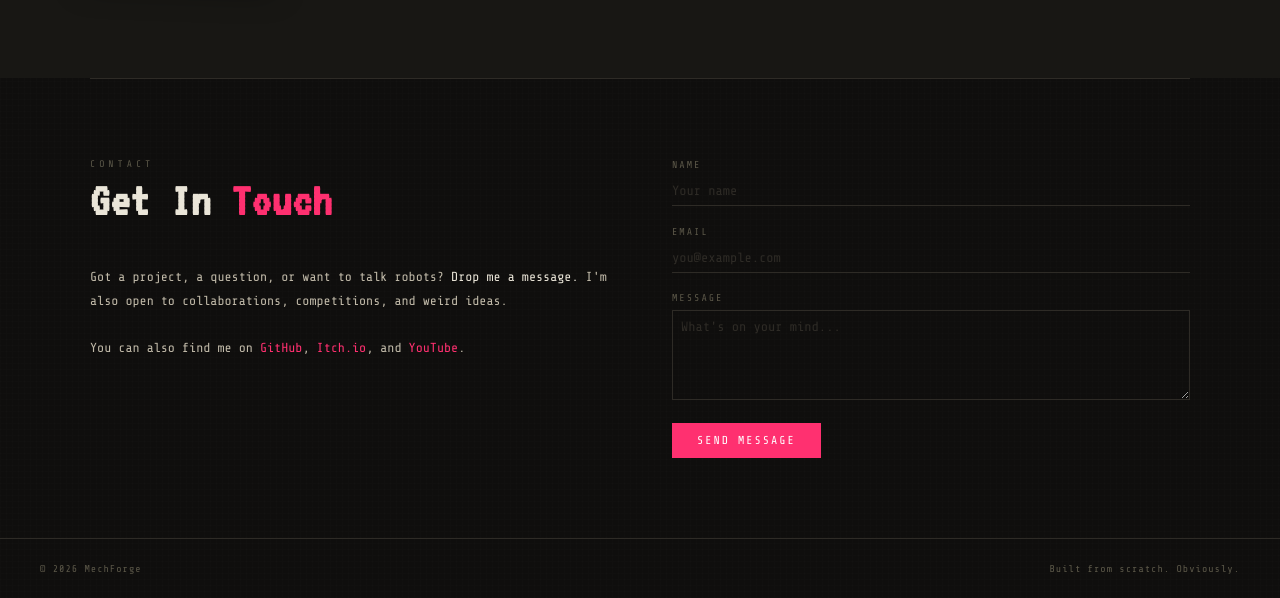
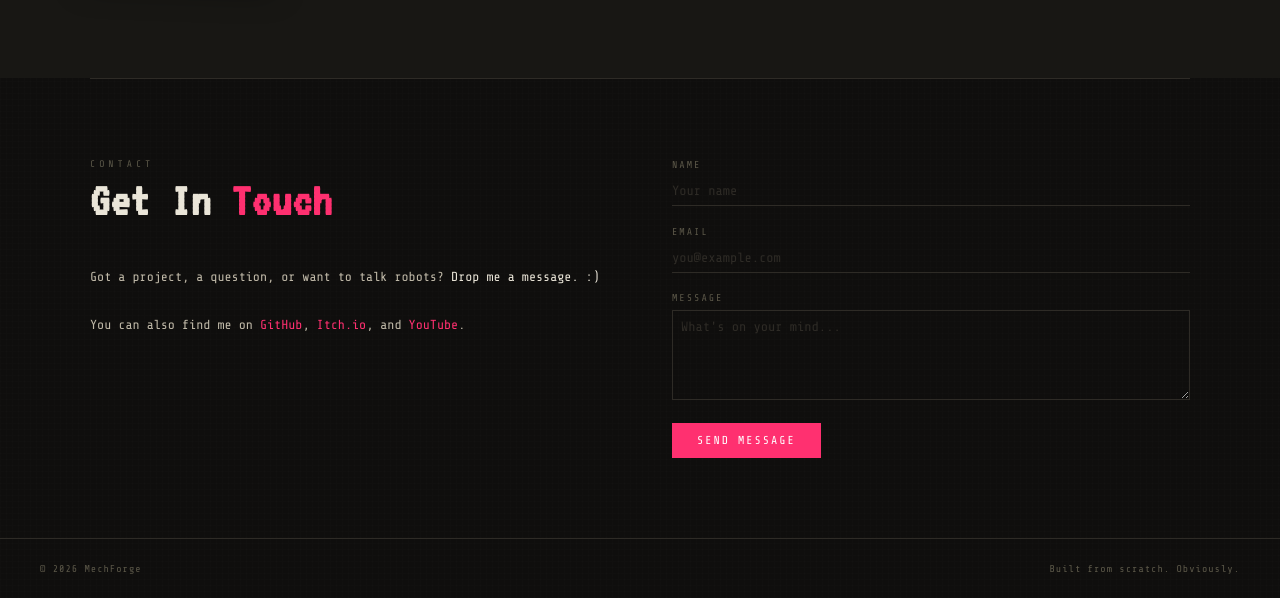
Before and after one commit to BoelaDW/makeathing, a plain HTML site: page index.html in a window 1280 px wide. Shown: the part 3333-3931 px from the top of the page. Drawn offline with nearby package versions, Linux system fonts and the light colour scheme.

Commit message:
Add files via upload

```diff
--- a/index.html
+++ b/index.html
@@ -548,7 +548,7 @@ footer a:hover { color: var(--accent); }
       <div>
         <div class="section-label">Contact</div>
         <h2 class="section-title">Get In <em>Touch</em></h2>
-        <p class="contact-note">Got a project, a question, or want to talk robots? <strong>Drop me a message.</strong> I'm also open to collaborations, competitions, and weird ideas.</p>
+        <p class="contact-note">Got a project, a question, or want to talk robots? <strong>Drop me a message. :)</strong></p>
         <p class="contact-note" style="margin-top:0;">You can also find me on <a href="https://github.com/BoelaDW" target="_blank" style="color:var(--accent);text-decoration:none;">GitHub</a>, <a href="https://boeladw.itch.io/" target="_blank" style="color:var(--accent);text-decoration:none;">Itch.io</a>, and <a href="https://www.youtube.com/@BoelaDW" target="_blank" style="color:var(--accent);text-decoration:none;">YouTube</a>.</p>
       </div>
       <div>
```
